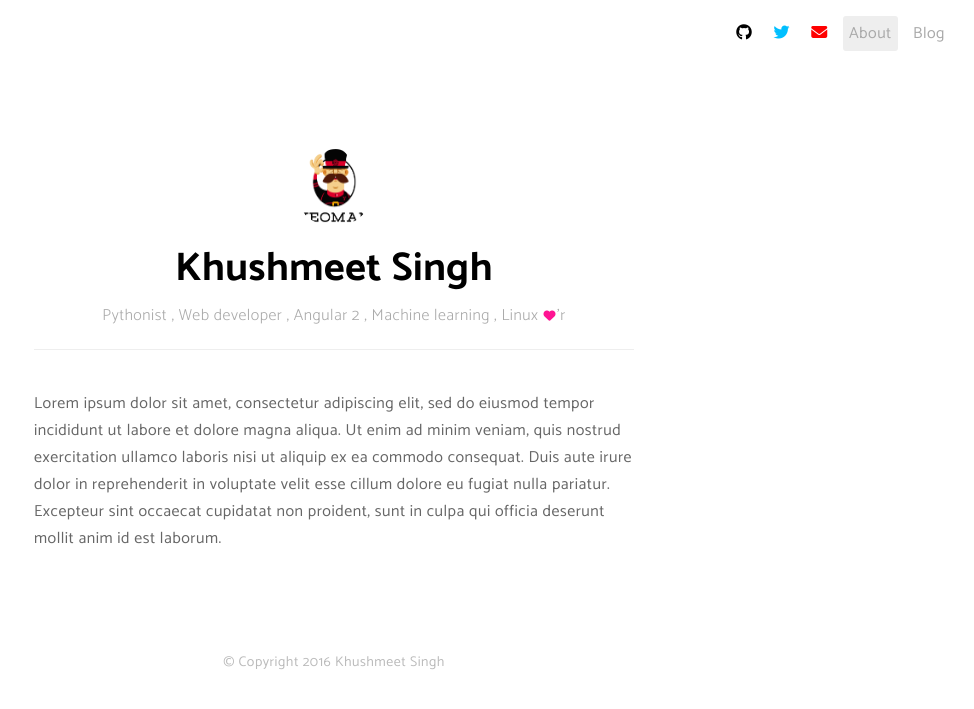
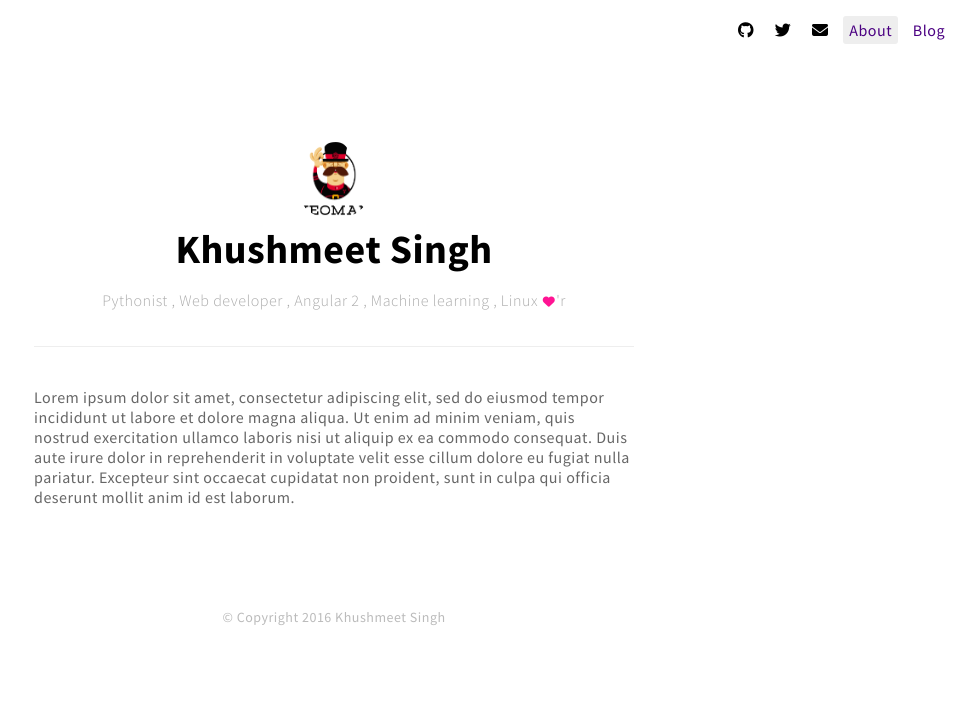
Before and after one commit to khushmeeet/khushmeeet.github.io, a Jekyll site: the page built from index.html, in a window 1280 px wide. Shown: the top 709 px of the page, without its empty margins (306-1280 px from the left). Built offline with Jekyll 4.4.1, drawn with Linux system fonts in a browser that asks for light colours; nearby versions of some CDN libraries.

Commit message:
font fixes

```diff
--- a/css/style.scss
+++ b/css/style.scss
@@ -1,12 +1,10 @@
 ---
 ---
 
-//@import url('https://fonts.googleapis.com/css?family=Inconsolata:400,700');
-//@import url('https://fonts.googleapis.com/css?family=Raleway:300,400,700');
-@import url('https://fonts.googleapis.com/css?family=Catamaran:300,400,700');
+@import  url('https://fonts.googleapis.com/css?family=Source+Sans+Pro:300,400,700');
 
 body {
-    font-family: 'Catamaran', sans-serif;
+    font-family: 'Source Sans Pro', sans-serif;
     color: #666;
     letter-spacing: 0.5px;
 }
@@ -25,16 +23,16 @@
         padding: 4px 6px;
         margin-right: 5px;
         text-decoration: none;
-        color: darkgrey;
+        color: indigo;
     }
     .github {
-        color: black;
+        color: #000;
     }
     .twitter {
-        color: deepskyblue;
+        color: #000;
     }
     .gmail {
-        color: red;
+        color: #000;
     }
 }
 
@@ -65,7 +63,6 @@
             p {
                 font-weight: 300;
                 color: #aaa;
-                margin: 0px;
             }
         }
     }
```
